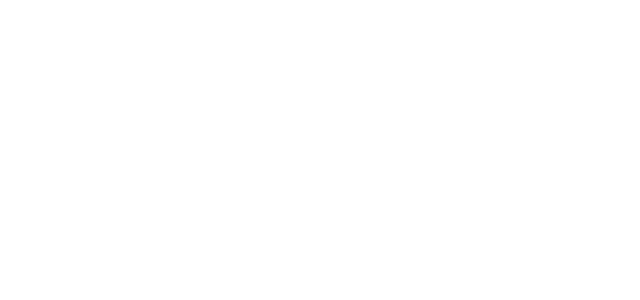
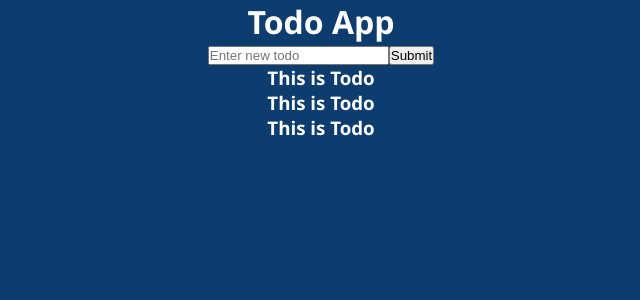
Before and after one commit to vltinica/react-todo-list, a React (Create React App) app: page / in a window 1280 px wide. Shown: the top 300 px of the page, without its empty margins (319-959 px from the left). Built offline with nearby package versions, Linux system fonts and the light colour scheme.

Commit message:
create components

```diff
--- a/src/App.js
+++ b/src/App.js
@@ -1,7 +1,15 @@
 import "./App.css";
+import TodoForm from "./components/Todos/TodoForm";
+import { TodoList } from "./components/Todos/TodoList";
 
 function App() {
-  return <div className="App"></div>;
+  return (
+    <div className="App">
+      <h1>Todo App</h1>
+      <TodoForm />
+      <TodoList />
+    </div>
+  );
 }
 
 export default App;
--- a/src/components/Todos/Todo.js
+++ b/src/components/Todos/Todo.js
@@ -1,7 +1,11 @@
 import React from "react";
 
 const Todo = () => {
-  return <div>Todo</div>;
+  return (
+    <div>
+      <h3>This is Todo</h3>
+    </div>
+  );
 };
 
 export default Todo;
--- /dev/null
+++ b/src/components/Todos/TodoForm.js
@@ -0,0 +1,14 @@
+import React from "react";
+
+const TodoForm = () => {
+  return (
+    <div>
+      <form>
+        <input placeholder="Enter new todo" />
+        <button type="submit">Submit</button>
+      </form>
+    </div>
+  );
+};
+
+export default TodoForm;
--- a/src/components/Todos/TodoList.js
+++ b/src/components/Todos/TodoList.js
@@ -1,5 +1,12 @@
 import React from "react";
+import Todo from "./Todo";
 
 export const TodoList = () => {
-  return <div>TodoList</div>;
+  return (
+    <div>
+      <Todo />
+      <Todo />
+      <Todo />
+    </div>
+  );
 };
--- a/src/index.css
+++ b/src/index.css
@@ -6,4 +6,6 @@
 body {
   font-family: "Segoe UI", "Roboto", "Oxygen", "Ubuntu", "Cantarell",
     "Fira Sans", "Droid Sans", "Helvetica Neue", sans-serif;
+  color: white;
+  background-color: #0c3d6e;
 }
```
